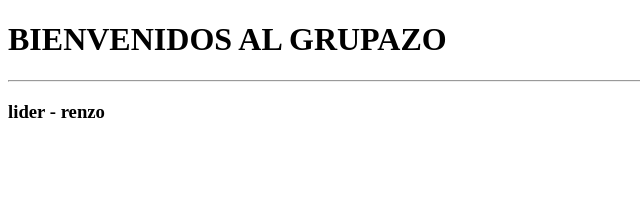
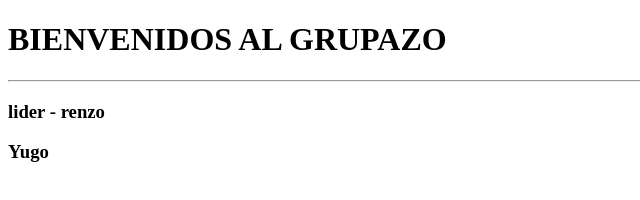
Before and after one commit to 07-SE7EN-07/repogrupazo, a plain HTML site: page index.html in a window 1280 px wide. Shown: the full height of the page, 0-640 px from the left. Drawn offline with Linux system fonts and the light colour scheme.

Commit message:
Se agrego a Yugo

```diff
--- a/index.html
+++ b/index.html
@@ -9,5 +9,6 @@
     <h1>BIENVENIDOS AL GRUPAZO</h1>
     <hr>
     <h3>lider - renzo</h3>
+    <h3>Yugo</h3>
 </body>
 </html>
```
